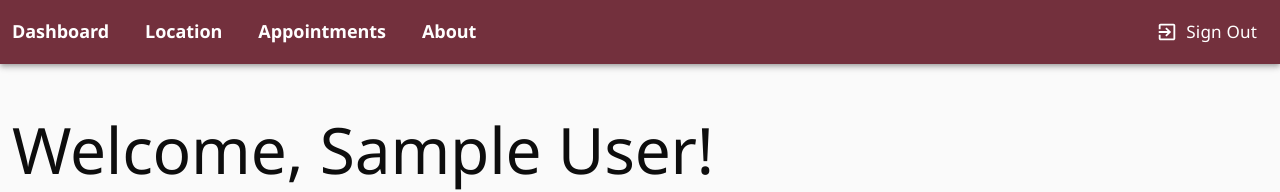
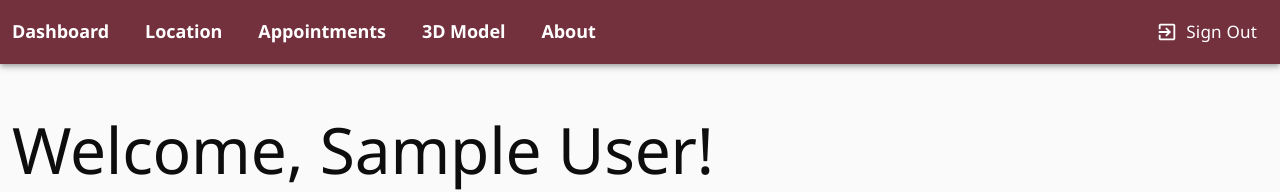
Before and after one commit to BerkanYuksel25/medical-consultation-react-app, a React (Create React App) app: page /DashboardPage in a window 1280 px wide. Shown: the top 192 px of the page. Built offline with nearby package versions, Linux system fonts and the light colour scheme; no server answers; sample sign-in values are in the browser's storage; what google-maps-react would draw is missing.

Commit message:
added 3d model to react website

```diff
--- a/package.json
+++ b/package.json
@@ -24,6 +24,7 @@
     "react-scripts": "4.0.3",
     "react-simple-chatbot": "^0.6.1",
     "styled-components": "^5.2.3",
+    "three": "^0.127.0",
     "web-vitals": "^1.1.1"
   },
   "scripts": {
--- a/src/Views/Navbar.js
+++ b/src/Views/Navbar.js
@@ -18,6 +18,7 @@ import {
 } from "@material-ui/core";
 
 import ExitToAppIcon from "@material-ui/icons/ExitToApp";
+import threedModelPage from "./threedmodel";
 
 const styles = {
   root: {
@@ -108,6 +109,20 @@ class Navbar extends Component {
                   Appointments
                 </Typography>
                 <Typography
+                  name="threedmodel"
+                  variant="h4"
+                  component="p"
+                  color="inherit"
+                  style={{
+                    cursor: "pointer",
+                    marginRight: "2em",
+                    display: "inline",
+                  }}
+                  onClick={this.onChangeTab}
+                >
+                  3D Model
+                </Typography>
+                <Typography
                   name="About"
                   variant="h4"
                   component="p"
@@ -151,6 +166,7 @@ class Navbar extends Component {
           <Route exact path="/About" component={About} />
           <Route exact path="/LocationPage" component={LocationPage} />
           <Route exact path="/AppointmentsPage" component={AppointmentsPage} />
+          <Route exact path="/threedmodel" component={threedModelPage}/>
         </Switch>
         {window.location.pathname !== "/LocationPage" && <Footer />}
       </div>
--- /dev/null
+++ b/src/Views/threedmodel.js
@@ -0,0 +1,39 @@
+import { withStyles } from "@material-ui/core";
+import React, { Component } from "react";
+import ReactDOM from "react-dom";
+import * as THREE from "three";
+
+class threedModelPage extends Component {
+  componentDidMount() {
+    // === THREE.JS CODE START ===
+    var scene = new THREE.Scene();
+    var camera = new THREE.PerspectiveCamera( 75, window.innerWidth/window.innerHeight, 0.1, 1000 );
+    var renderer = new THREE.WebGLRenderer();
+    renderer.setSize( window.innerWidth, window.innerHeight );
+    document.body.appendChild( renderer.domElement );
+    var geometry = new THREE.BoxGeometry( 1, 1, 1 );
+    var material = new THREE.MeshBasicMaterial( { color: 0x00ff00 } );
+    var cube = new THREE.Mesh( geometry, material );
+    scene.add( cube );
+    camera.position.z = 5;
+    var animate = function () {
+      requestAnimationFrame( animate );
+      cube.rotation.x += 0.01;
+      cube.rotation.y += 0.01;
+      renderer.render( scene, camera );
+    };
+    animate();
+    // === THREE.JS EXAMPLE CODE END ===
+  }
+  render() {
+    return (
+      <div />
+    )
+  }
+}
+
+
+const rootElement = document.getElementById("root");
+ReactDOM.render(<threedModelPage />, rootElement);
+
+export default (threedModelPage);
--- a/src/routes.js
+++ b/src/routes.js
@@ -10,6 +10,7 @@ import HomePage from "./Views/HomePage";
 import Navbar from "./Views/Navbar";
 import AppointmentsPage from "./Views/AppointmentsPage";
 import LocationPage from "./Views/LocationPage";
+import threedmodel from "./Views/threedmodel"
 
 class RouteConfig extends Component {
   constructor() {
@@ -65,6 +66,11 @@ class RouteConfig extends Component {
         />
         <PrivateRoute
           currentUser={this.state.currentUser}
+          path={"/threedmodel"}
+          component={threedmodel}
+        />
+        <PrivateRoute
+          currentUser={this.state.currentUser}
           path={"/appointments"}
           component={AppointmentsPage}
         />
```
Also changed, not shown: 1 other file (tests, documents, lock files or other folders).
